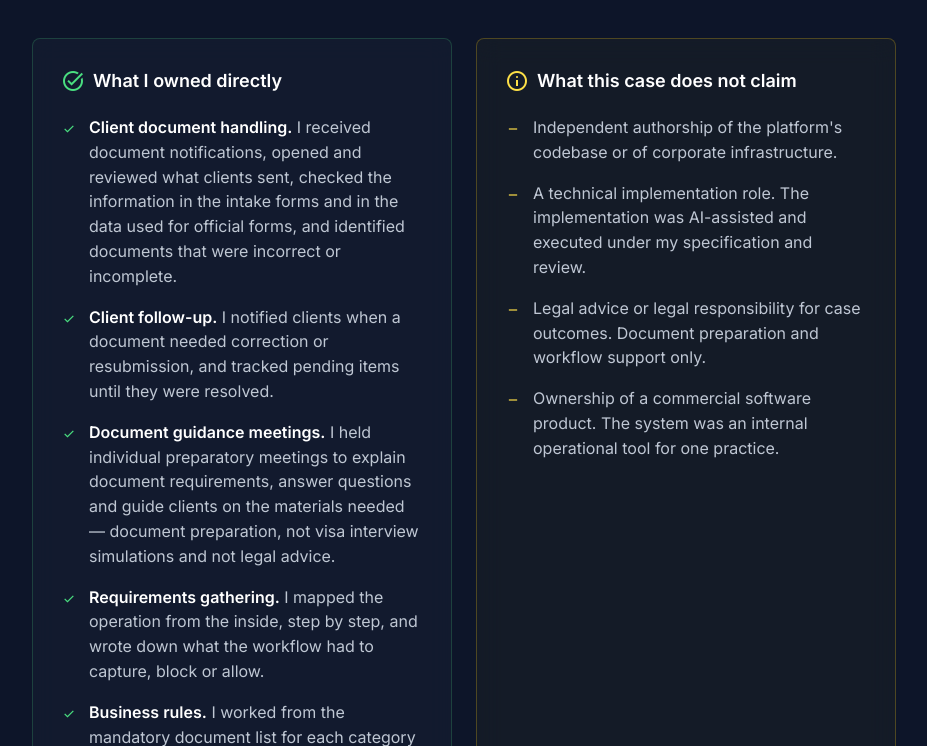
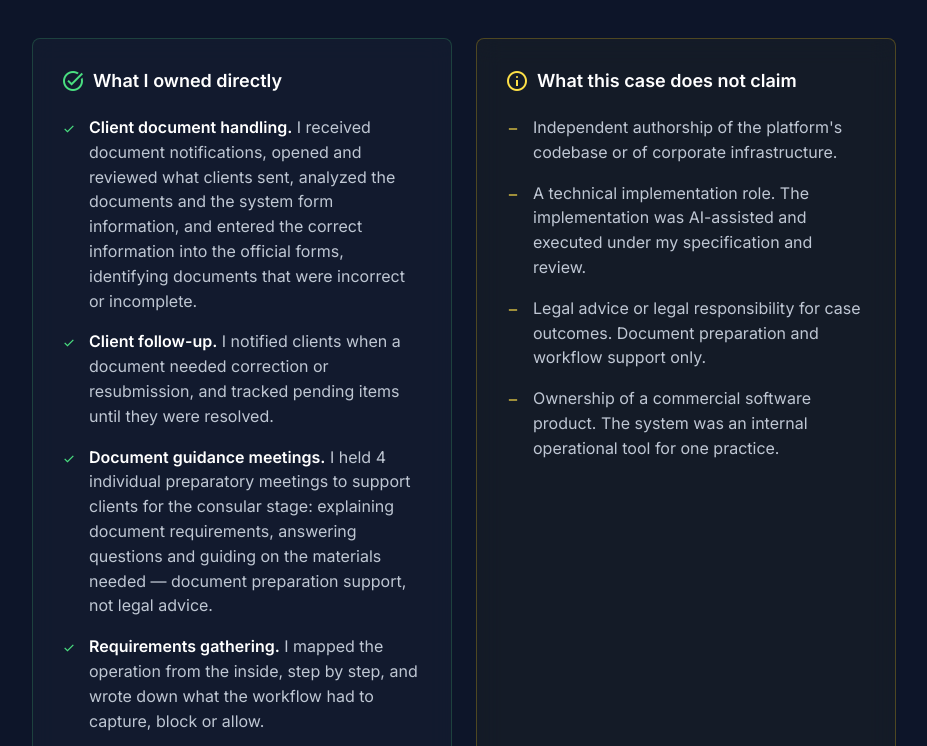
Before and after one commit to Roberto-Vilela/portfolio-roberto, a plain HTML site: page all-for-visa-flow.html in a window 1280 px wide. Shown: the part 2664-3410 px from the top of the page, without its empty margins (176-1103 px from the left). Drawn offline with nearby package versions, Linux system fonts and the light colour scheme.

Commit message:
portfolio: ajusta papel da IA e rotinas operacionais no case All For Visa Flow
- IA criava codigo, organizava servidor e fazia deploy (parte tecnica)
  sob direcao de Roberto, que trazia requisitos e ideia operacional.
- Reunioes preparatórias individuais: 4, apoio para etapa consular.
- Roberto analisava documentos e formulario do sistema e inseria
  informacoes corretas nos formularios oficiais.

```diff
--- a/all-for-visa-flow.html
+++ b/all-for-visa-flow.html
@@ -192,9 +192,9 @@
                             <span class="material-symbols-outlined text-green-400">task_alt</span> What I owned directly
                         </h3>
                         <ul class="space-y-4 text-sm text-on-surface-variant leading-relaxed">
-                            <li class="flex items-start gap-3"><span class="material-symbols-outlined text-green-400 text-base flex-shrink-0 mt-0.5">check</span><span><strong class="text-white">Client document handling.</strong> I received document notifications, opened and reviewed what clients sent, checked the information in the intake forms and in the data used for official forms, and identified documents that were incorrect or incomplete.</span></li>
+                            <li class="flex items-start gap-3"><span class="material-symbols-outlined text-green-400 text-base flex-shrink-0 mt-0.5">check</span><span><strong class="text-white">Client document handling.</strong> I received document notifications, opened and reviewed what clients sent, analyzed the documents and the system form information, and entered the correct information into the official forms, identifying documents that were incorrect or incomplete.</span></li>
                             <li class="flex items-start gap-3"><span class="material-symbols-outlined text-green-400 text-base flex-shrink-0 mt-0.5">check</span><span><strong class="text-white">Client follow-up.</strong> I notified clients when a document needed correction or resubmission, and tracked pending items until they were resolved.</span></li>
-                            <li class="flex items-start gap-3"><span class="material-symbols-outlined text-green-400 text-base flex-shrink-0 mt-0.5">check</span><span><strong class="text-white">Document guidance meetings.</strong> I held individual preparatory meetings to explain document requirements, answer questions and guide clients on the materials needed — document preparation, not visa interview simulations and not legal advice.</span></li>
+                            <li class="flex items-start gap-3"><span class="material-symbols-outlined text-green-400 text-base flex-shrink-0 mt-0.5">check</span><span><strong class="text-white">Document guidance meetings.</strong> I held 4 individual preparatory meetings to support clients for the consular stage: explaining document requirements, answering questions and guiding on the materials needed — document preparation support, not legal advice.</span></li>
                             <li class="flex items-start gap-3"><span class="material-symbols-outlined text-green-400 text-base flex-shrink-0 mt-0.5">check</span><span><strong class="text-white">Requirements gathering.</strong> I mapped the operation from the inside, step by step, and wrote down what the workflow had to capture, block or allow.</span></li>
                             <li class="flex items-start gap-3"><span class="material-symbols-outlined text-green-400 text-base flex-shrink-0 mt-0.5">check</span><span><strong class="text-white">Business rules.</strong> I worked from the mandatory document list for each category — K-1, CR and IR — and defined the validity conditions, dependencies between steps and the conditions under which a case could advance. The system generated the document list from the contract terms.</span></li>
                             <li class="flex items-start gap-3"><span class="material-symbols-outlined text-green-400 text-base flex-shrink-0 mt-0.5">check</span><span><strong class="text-white">Documentation.</strong> I produced process descriptions, checklists and acceptance criteria another operator could follow.</span></li>
@@ -400,7 +400,7 @@
                     </div>
                     <div class="glass-card p-6 rounded-xl border border-white/5">
                         <h3 class="font-bold text-white mb-2 flex items-center gap-2"><span class="material-symbols-outlined text-green-400 text-lg">shield</span> Where AI was allowed</h3>
-                        <p class="text-sm text-on-surface-variant leading-relaxed">AI assisted drafting, extraction and consistency checks inside defined boundaries. It did not decide eligibility, approve a document set, or replace the reviewer. Every assisted output passed through the same checklist as a manual one.</p>
+                        <p class="text-sm text-on-surface-variant leading-relaxed">The AI created the code, organized the server and handled the deployment — all the technical part — under Roberto's direction, who brought the requirements and the operational idea. AI did not decide eligibility, approve a document set, or replace the reviewer. Every assisted output passed through the same checklist as a manual one.</p>
                     </div>
                 </div>
 
```
